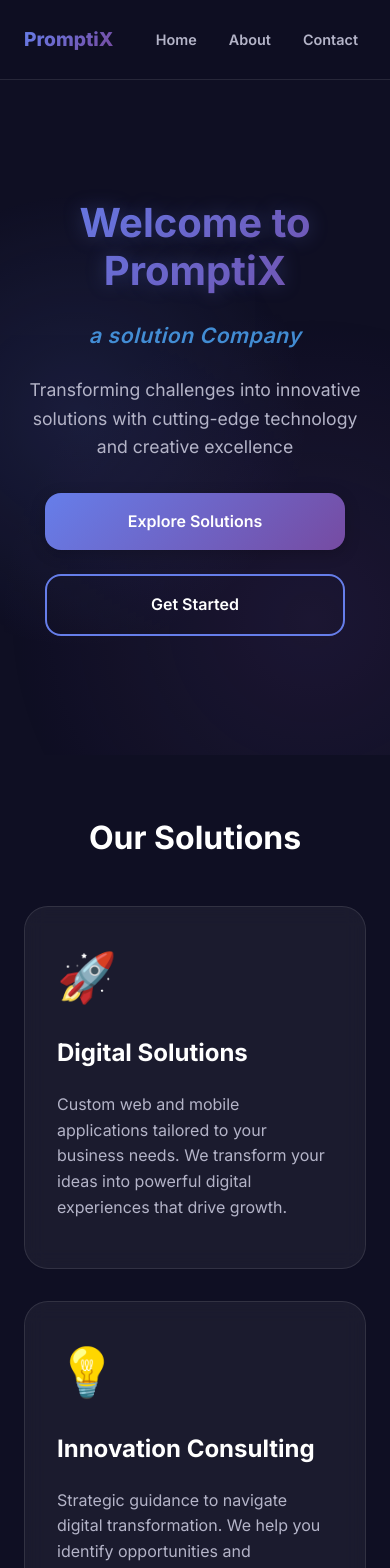
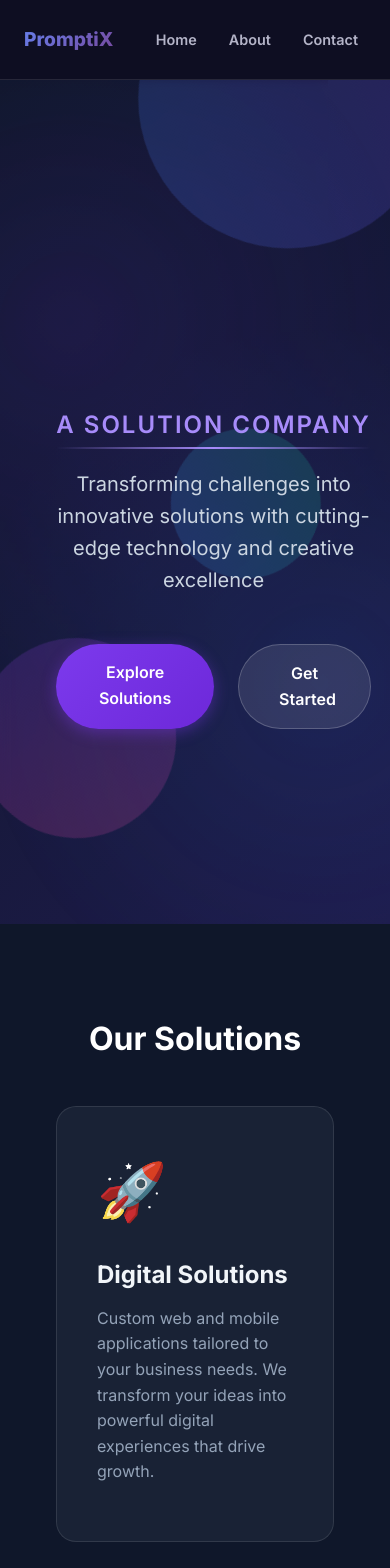
Before and after one commit to Kishorekumarps07/PROMPTIX, a React (Vite) app: page / in a window 390 px wide. Shown: the top 1568 px of the page. Built offline with nearby package versions, Linux system fonts and the light colour scheme; no server answers.

Commit message:
Add cursor flare and enhanced animations

```diff
--- a/src/Home.css
+++ b/src/Home.css
@@ -1,20 +1,34 @@
 /* Home Page Styles */
+.home-page {
+    width: 100%;
+    overflow-x: hidden;
+    position: relative;
+}
 
-.home-page {
-    min-height: 100vh;
-    position: relative;
-    overflow: hidden;
+/* Cursor Flare Animation */
+.cursor-flare {
+    position: fixed;
+    width: 400px;
+    height: 400px;
+    background: radial-gradient(circle, rgba(76, 29, 149, 0.15) 0%, rgba(124, 58, 237, 0.05) 40%, transparent 70%);
+    border-radius: 50%;
+    pointer-events: none;
+    transform: translate(-50%, -50%);
+    z-index: 9999;
+    mix-blend-mode: screen;
+    transition: width 0.3s ease, height 0.3s ease;
+    will-change: transform;
 }
 
 /* Hero Section */
 .hero {
-    position: relative;
     min-height: 100vh;
     display: flex;
     align-items: center;
-    justify-content: center;
+    position: relative;
+    padding: 6rem 2rem;
+    background: linear-gradient(135deg, #0f172a 0%, #1e1b4b 100%);
     overflow: hidden;
-    padding: var(--spacing-2xl) 0;
 }
 
 .hero-background {
@@ -23,304 +37,343 @@
     left: 0;
     right: 0;
     bottom: 0;
-    background: radial-gradient(circle at 20% 50%, rgba(102, 126, 234, 0.15) 0%, transparent 50%),
-        radial-gradient(circle at 80% 80%, rgba(118, 75, 162, 0.15) 0%, transparent 50%);
-    z-index: 0;
-    animation: backgroundPulse 8s ease-in-out infinite;
-}
-
-@keyframes backgroundPulse {
-
-    0%,
-    100% {
-        opacity: 1;
-    }
-
-    50% {
-        opacity: 0.7;
-    }
+    background-image:
+        radial-gradient(circle at 20% 30%, rgba(124, 58, 237, 0.15) 0%, transparent 50%),
+        radial-gradient(circle at 80% 70%, rgba(59, 130, 246, 0.15) 0%, transparent 50%);
+    animation: pulse-bg 10s ease-in-out infinite alternate;
 }
 
 .hero-content {
-    position: relative;
-    z-index: 1;
-    text-align: center;
     max-width: 800px;
     margin: 0 auto;
+    text-align: center;
+    position: relative;
+    z-index: 2;
 }
 
-.hero-content h1 {
-    animation: fadeInUp 0.8s ease forwards, textGlow 3s ease-in-out infinite;
-}
-
-@keyframes textGlow {
-
-    0%,
-    100% {
-        text-shadow: 0 0 20px rgba(102, 126, 234, 0.3);
-    }
-
-    50% {
-        text-shadow: 0 0 40px rgba(102, 126, 234, 0.6), 0 0 60px rgba(118, 75, 162, 0.4);
-    }
+.hero h1 {
+    font-size: 4.5rem;
+    font-weight: 800;
+    margin-bottom: 1rem;
+    background: linear-gradient(to right, #fff, #a78bfa, #fff);
+    -webkit-background-clip: text;
+    background-clip: text;
+    color: transparent;
+    background-size: 200% auto;
+    animation: text-shimmer 3s linear infinite;
+    text-shadow: 0 0 30px rgba(139, 92, 246, 0.3);
 }
 
 .hero-tagline {
-    font-size: clamp(1.3rem, 2.5vw, 1.8rem);
+    font-size: 2rem;
+    color: #a78bfa;
+    margin-bottom: 1.5rem;
     font-weight: 600;
-    font-style: italic;
-    color: var(--accent-color);
-    margin-bottom: var(--spacing-md);
-    opacity: 0;
-    letter-spacing: 0.5px;
-    animation: fadeInUp 0.8s ease 0.2s forwards, shimmer 4s ease-in-out infinite;
+    letter-spacing: 2px;
+    text-transform: uppercase;
+    position: relative;
+    display: inline-block;
 }
 
-@keyframes shimmer {
-
-    0%,
-    100% {
-        opacity: 1;
-    }
-
-    50% {
-        opacity: 0.8;
-        transform: scale(1.02);
-    }
+.hero-tagline::after {
+    content: '';
+    position: absolute;
+    bottom: -5px;
+    left: 0;
+    width: 100%;
+    height: 2px;
+    background: linear-gradient(90deg, transparent, #a78bfa, transparent);
+    transform: scaleX(0);
+    animation: line-expand 1s ease-out forwards 1s;
 }
 
 .hero-subtitle {
-    font-size: clamp(1.1rem, 2vw, 1.5rem);
-    color: var(--text-secondary);
-    margin-bottom: var(--spacing-xl);
-    opacity: 0;
-    animation: fadeInUp 0.8s ease 0.4s forwards;
+    font-size: 1.25rem;
+    color: #cbd5e1;
+    margin-bottom: 3rem;
+    line-height: 1.6;
+    max-width: 600px;
+    margin-left: auto;
+    margin-right: auto;
 }
 
 .hero-buttons {
     display: flex;
-    gap: var(--spacing-md);
+    gap: 1.5rem;
     justify-content: center;
-    flex-wrap: wrap;
-    opacity: 0;
-    animation: fadeInUp 0.8s ease 0.6s forwards;
 }
 
-.hero-buttons .btn {
+.btn {
+    padding: 1rem 2.5rem;
+    border-radius: 50px;
+    font-weight: 600;
+    text-decoration: none;
+    transition: all 0.3s cubic-bezier(0.4, 0, 0.2, 1);
     position: relative;
     overflow: hidden;
-    transition: all 0.4s cubic-bezier(0.175, 0.885, 0.32, 1.275);
 }
 
-.hero-buttons .btn::before {
+.btn-primary {
+    background: linear-gradient(135deg, #7c3aed 0%, #6d28d9 100%);
+    color: white;
+    box-shadow: 0 4px 15px rgba(124, 58, 237, 0.4);
+}
+
+.btn-primary:hover {
+    transform: translateY(-3px) scale(1.05);
+    box-shadow: 0 8px 25px rgba(124, 58, 237, 0.6);
+}
+
+.btn-primary::before {
     content: '';
     position: absolute;
-    top: 50%;
-    left: 50%;
-    width: 0;
-    height: 0;
-    border-radius: 50%;
-    background: rgba(255, 255, 255, 0.2);
-    transform: translate(-50%, -50%);
-    transition: width 0.6s, height 0.6s;
+    top: 0;
+    left: -100%;
+    width: 100%;
+    height: 100%;
+    background: linear-gradient(90deg, transparent, rgba(255, 255, 255, 0.2), transparent);
+    transition: 0.5s;
 }
 
-.hero-buttons .btn:hover::before {
-    width: 300px;
-    height: 300px;
+.btn-primary:hover::before {
+    left: 100%;
 }
 
-.hero-buttons .btn:hover {
-    transform: translateY(-5px) scale(1.05);
+.btn-secondary {
+    background: rgba(255, 255, 255, 0.1);
+    color: white;
+    backdrop-filter: blur(10px);
+    border: 1px solid rgba(255, 255, 255, 0.2);
 }
 
+.btn-secondary:hover {
+    background: rgba(255, 255, 255, 0.2);
+    transform: translateY(-3px);
+}
+
+/* Floating Decorations */
 .hero-decoration {
     position: absolute;
-    top: 50%;
-    right: 10%;
-    transform: translateY(-50%);
-    z-index: 0;
+    width: 100%;
+    height: 100%;
+    top: 0;
+    left: 0;
+    pointer-events: none;
+    z-index: 1;
 }
 
 .decoration-circle {
-    width: 300px;
-    height: 300px;
+    position: absolute;
     border-radius: 50%;
-    position: absolute;
-    opacity: 0.1;
-    animation: float 6s ease-in-out infinite;
+    background: linear-gradient(135deg, rgba(124, 58, 237, 0.2), rgba(59, 130, 246, 0.2));
+    backdrop-filter: blur(5px);
+    animation: float-random 20s infinite linear;
 }
 
 .decoration-circle:nth-child(1) {
-    background: var(--primary-gradient);
-    filter: blur(40px);
+    width: 300px;
+    height: 300px;
+    top: -10%;
+    right: -5%;
     animation-delay: 0s;
 }
 
 .decoration-circle:nth-child(2) {
-    background: var(--secondary-gradient);
-    filter: blur(60px);
-    transform: translate(50px, 50px);
-    animation-delay: 2s;
+    width: 200px;
+    height: 200px;
+    bottom: 10%;
+    left: -5%;
+    animation-delay: -5s;
+    background: linear-gradient(135deg, rgba(236, 72, 153, 0.2), rgba(124, 58, 237, 0.2));
 }
 
 .decoration-circle:nth-child(3) {
-    background: var(--accent-gradient);
-    filter: blur(80px);
-    transform: translate(-50px, -50px);
-    animation-delay: 4s;
+    width: 150px;
+    height: 150px;
+    top: 40%;
+    right: 15%;
+    animation-delay: -10s;
+    background: linear-gradient(135deg, rgba(59, 130, 246, 0.2), rgba(16, 185, 129, 0.2));
 }
 
 /* Services Section */
 .services {
-    padding: var(--spacing-3xl) 0;
+    padding: 6rem 2rem;
+    background: #0f172a;
     position: relative;
 }
 
-.services h2 {
-    animation: fadeInUp 0.8s ease forwards;
-    opacity: 0;
+.card {
+    background: rgba(30, 41, 59, 0.7);
+    padding: 2.5rem;
+    border-radius: 20px;
+    border: 1px solid rgba(255, 255, 255, 0.1);
+    transition: all 0.4s cubic-bezier(0.175, 0.885, 0.32, 1.275);
+    position: relative;
+    overflow: hidden;
+    backdrop-filter: blur(10px);
 }
 
-.service-icon {
-    font-size: 3rem;
-    margin-bottom: var(--spacing-md);
-    display: inline-block;
-    transition: transform var(--transition-normal);
-    animation: bounceIn 0.6s ease forwards;
-}
-
-@keyframes bounceIn {
-    0% {
-        opacity: 0;
-        transform: scale(0.3);
-    }
-
-    50% {
-        opacity: 1;
-        transform: scale(1.1);
-    }
-
-    100% {
-        transform: scale(1);
-    }
-}
-
-.card {
-    transition: all 0.4s cubic-bezier(0.175, 0.885, 0.32, 1.275);
-    position: relative;
-}
-
-.card::after {
+.card::before {
     content: '';
     position: absolute;
     top: 0;
     left: 0;
-    right: 0;
-    bottom: 0;
-    background: var(--primary-gradient);
+    width: 100%;
+    height: 100%;
+    background: linear-gradient(135deg, rgba(255, 255, 255, 0.1) 0%, transparent 100%);
     opacity: 0;
-    border-radius: var(--radius-lg);
-    transition: opacity 0.4s ease;
-    z-index: -1;
+    transition: 0.3s;
 }
 
 .card:hover {
-    transform: translateY(-12px) scale(1.02);
+    transform: translateY(-10px) scale(1.02);
+    border-color: rgba(124, 58, 237, 0.5);
+    box-shadow: 0 20px 40px rgba(0, 0, 0, 0.4);
 }
 
-.card:hover::after {
-    opacity: 0.1;
+.card:hover::before {
+    opacity: 1;
+}
+
+.service-icon {
+    font-size: 3.5rem;
+    margin-bottom: 1.5rem;
+    display: inline-block;
+    transition: transform 0.5s cubic-bezier(0.68, -0.55, 0.265, 1.55);
 }
 
 .card:hover .service-icon {
-    transform: scale(1.3) rotate(10deg);
-    animation: wiggle 0.5s ease;
+    transform: scale(1.2) rotate(10deg);
 }
 
-@keyframes wiggle {
-
-    0%,
-    100% {
-        transform: scale(1.3) rotate(10deg);
-    }
-
-    25% {
-        transform: scale(1.3) rotate(-10deg);
-    }
-
-    75% {
-        transform: scale(1.3) rotate(10deg);
-    }
+.card h3 {
+    font-size: 1.5rem;
+    margin-bottom: 1rem;
+    color: #f1f5f9;
 }
 
-/* Staggered animations for cards */
-.card:nth-child(1) {
-    animation-delay: 0.1s;
-}
-
-.card:nth-child(2) {
-    animation-delay: 0.2s;
-}
-
-.card:nth-child(3) {
-    animation-delay: 0.3s;
+.card p {
+    color: #94a3b8;
+    line-height: 1.6;
 }
 
 /* Contact Section */
 .contact {
-    padding: var(--spacing-3xl) 0;
-    background: linear-gradient(180deg, transparent 0%, rgba(102, 126, 234, 0.05) 100%);
+    padding: 6rem 2rem;
+    background: linear-gradient(180deg, #0f172a 0%, #1e1b4b 100%);
     position: relative;
-}
-
-.contact h2 {
-    animation: fadeInUp 0.8s ease forwards;
-    opacity: 0;
 }
 
 .contact-wrapper {
     max-width: 600px;
     margin: 0 auto;
-    animation: fadeInUp 0.8s ease 0.2s forwards;
-    opacity: 0;
 }
 
 .contact-form {
-    background: var(--bg-card);
+    background: rgba(30, 41, 59, 0.7);
     backdrop-filter: blur(10px);
     border: 1px solid rgba(255, 255, 255, 0.1);
-    border-radius: var(--radius-lg);
-    padding: var(--spacing-xl);
+    border-radius: 20px;
+    padding: 2.5rem;
     transition: all 0.4s ease;
 }
 
 .contact-form:hover {
     transform: translateY(-5px);
-    box-shadow: 0 10px 40px rgba(102, 126, 234, 0.2);
+    box-shadow: 0 10px 40px rgba(124, 58, 237, 0.2);
 }
 
 .form-group {
-    margin-bottom: var(--spacing-md);
+    margin-bottom: 1.5rem;
 }
 
 .form-group input,
 .form-group textarea {
+    width: 100%;
+    padding: 1rem;
+    background: rgba(15, 23, 42, 0.6);
+    border: 1px solid rgba(255, 255, 255, 0.1);
+    border-radius: 10px;
+    color: white;
+    font-size: 1rem;
     transition: all 0.3s ease;
 }
 
 .form-group input:focus,
 .form-group textarea:focus {
-    transform: scale(1.02);
+    outline: none;
+    border-color: #a78bfa;
+    box-shadow: 0 0 0 3px rgba(167, 139, 250, 0.2);
+    transform: scale(1.01);
 }
 
 .status-message {
-    margin-top: var(--spacing-md);
-    padding: var(--spacing-sm);
-    border-radius: var(--radius-sm);
+    margin-top: 1rem;
+    padding: 1rem;
+    border-radius: 10px;
     text-align: center;
     font-weight: 600;
     animation: slideInUp 0.4s ease forwards;
+}
+
+.status-message.success {
+    background: rgba(16, 185, 129, 0.1);
+    color: #34d399;
+    border: 1px solid rgba(52, 211, 153, 0.2);
+}
+
+.status-message.error {
+    background: rgba(239, 68, 68, 0.1);
+    color: #f87171;
+    border: 1px solid rgba(248, 113, 113, 0.2);
+}
+
+/* Animations */
+@keyframes text-shimmer {
+    0% {
+        background-position: 0% 50%;
+    }
+
+    100% {
+        background-position: 200% 50%;
+    }
+}
+
+@keyframes pulse-bg {
+    0% {
+        transform: scale(1);
+        opacity: 0.5;
+    }
+
+    100% {
+        transform: scale(1.1);
+        opacity: 0.8;
+    }
+}
+
+@keyframes float-random {
+    0% {
+        transform: translate(0, 0) rotate(0deg);
+    }
+
+    33% {
+        transform: translate(30px, -50px) rotate(120deg);
+    }
+
+    66% {
+        transform: translate(-20px, 20px) rotate(240deg);
+    }
+
+    100% {
+        transform: translate(0, 0) rotate(360deg);
+    }
+}
+
+@keyframes line-expand {
+    to {
+        transform: scaleX(1);
+    }
 }
 
 @keyframes slideInUp {
@@ -335,44 +388,48 @@
     }
 }
 
-.status-message.success {
-    background: rgba(67, 233, 123, 0.1);
-    color: var(--success-color);
-    border: 1px solid var(--success-color);
+.animate-fade-in-up {
+    animation: fadeInUp 0.8s cubic-bezier(0.2, 0.8, 0.2, 1) forwards;
+    opacity: 0;
+    transform: translateY(30px);
 }
 
-.status-message.error {
-    background: rgba(245, 87, 108, 0.1);
-    color: #f5576c;
-    border: 1px solid #f5576c;
+@keyframes fadeInUp {
+    to {
+        opacity: 1;
+        transform: translateY(0);
+    }
+}
+
+.animate-delay-1 {
+    animation-delay: 0.2s;
+}
+
+.animate-delay-2 {
+    animation-delay: 0.4s;
+}
+
+.animate-delay-3 {
+    animation-delay: 0.6s;
 }
 
 /* Responsive Design */
 @media (max-width: 768px) {
-    .hero {
-        min-height: 80vh;
+    .hero h1 {
+        font-size: 3rem;
     }
 
-    .hero-decoration {
+    .hero-tagline {
+        font-size: 1.5rem;
+    }
+
+    .grid-3 {
+        grid-template-columns: 1fr;
+    }
+
+    .cursor-flare {
         display: none;
     }
 
-    .hero-buttons {
-        flex-direction: column;
-        align-items: center;
-    }
-
-    .btn {
-        width: 100%;
-        max-width: 300px;
-    }
+    /* Hide custom cursor on mobile */
 }
-
-/* Scroll-triggered animations */
-@media (prefers-reduced-motion: no-preference) {
-    .services .card {
-        opacity: 0;
-        transform: translateY(30px);
-        animation: fadeInUp 0.8s ease forwards;
-    }
-}
--- a/src/Home.jsx
+++ b/src/Home.jsx
@@ -9,6 +9,11 @@ function Home() {
         message: ''
     })
     const [submitStatus, setSubmitStatus] = useState('')
+    const [cursorPosition, setCursorPosition] = useState({ x: 0, y: 0 })
+
+    const handleMouseMove = (e) => {
+        setCursorPosition({ x: e.clientX, y: e.clientY })
+    }
 
     const handleChange = (e) => {
         setFormData({
@@ -44,7 +49,14 @@ function Home() {
     }
 
     return (
-        <div className="home-page">
+        <div className="home-page" onMouseMove={handleMouseMove}>
+            <div
+                className="cursor-flare"
+                style={{
+                    left: cursorPosition.x,
+                    top: cursorPosition.y
+                }}
+            ></div>
             {/* Hero Section */}
             <section className="hero">
                 <div className="hero-background"></div>
```
